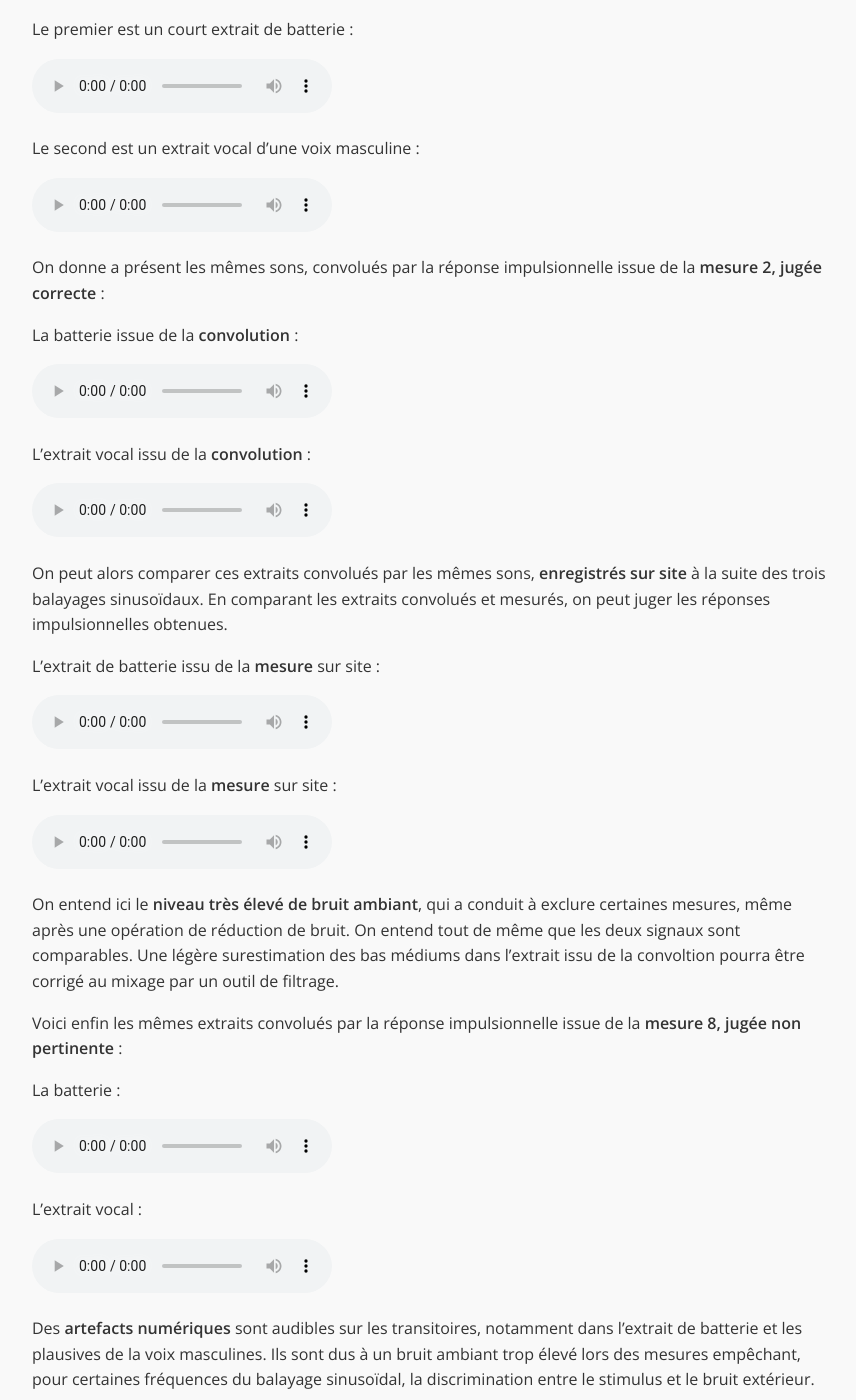
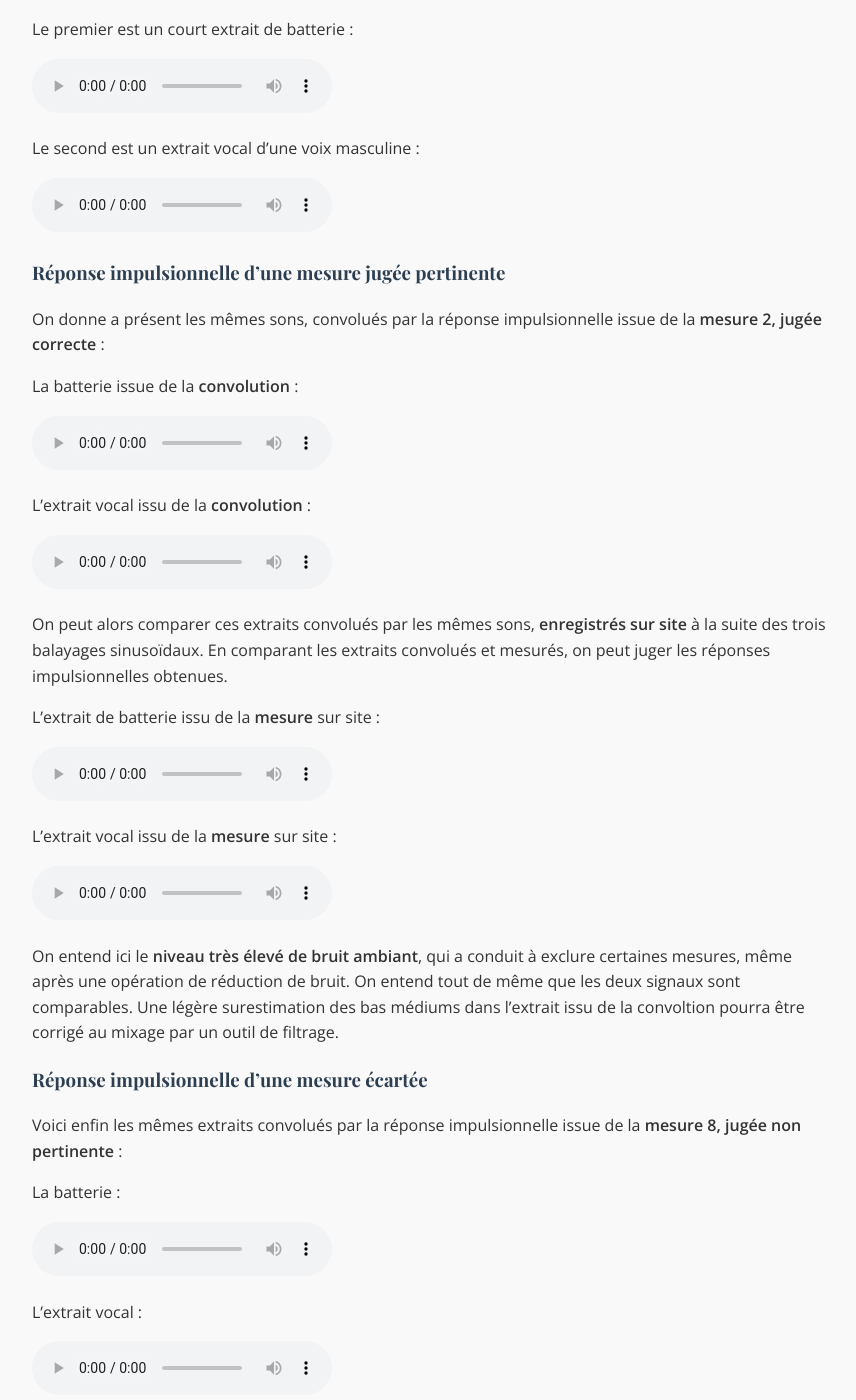
Before and after one commit to agathekowalski/ensll_memoire_p2026, a Jekyll site: the page built from mesures/index.md, in a window 1280 px wide and 1400 px high, scrolled down 447 px. Shown: the whole window, without its empty margins (208-1064 px from the left). Built offline with Jekyll 4.4.1, drawn with Linux system fonts in a browser that asks for light colours.

Commit message:
Update index.md

```diff
--- a/mesures/index.md
+++ b/mesures/index.md
@@ -20,6 +20,8 @@
 <audio controls>
   <source src="{{ '/mesures/speech.mp3' | relative_url }}" type="audio/mpeg">
 </audio>
+
+### Réponse impulsionnelle d'une mesure jugée pertinente
 
 On donne a présent les mêmes sons, convolués par la réponse impulsionnelle issue de la **mesure 2, jugée correcte** :
 
@@ -47,6 +49,8 @@
 
 On entend ici le **niveau très élevé de bruit ambiant**, qui a conduit à exclure certaines mesures, même après une opération de réduction de bruit. On entend tout de même que les deux signaux sont comparables. Une légère surestimation des bas médiums dans l'extrait issu de la convoltion pourra être corrigé au mixage par un outil de filtrage.
 
+### Réponse impulsionnelle d'une mesure écartée
+
 Voici enfin les mêmes extraits convolués par la réponse impulsionnelle issue de la **mesure 8, jugée non pertinente** :
 
 La batterie :
```
